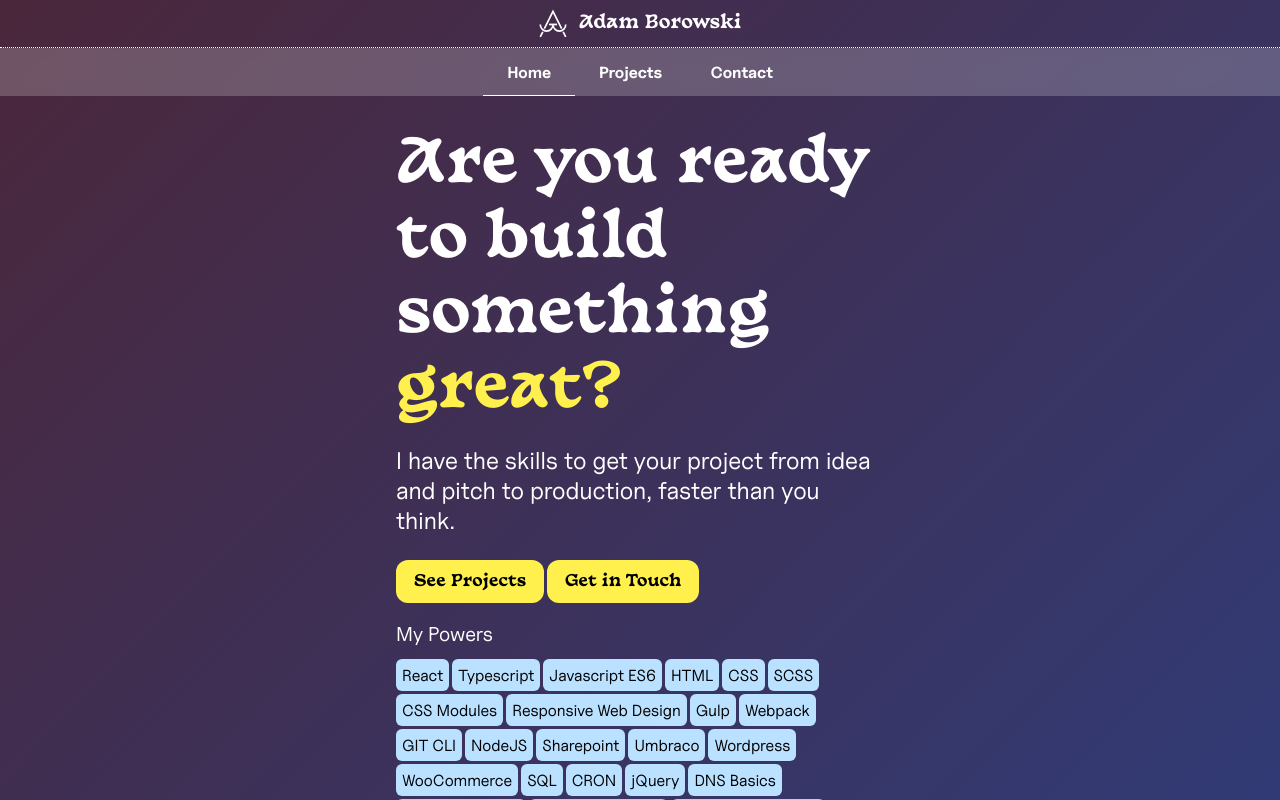
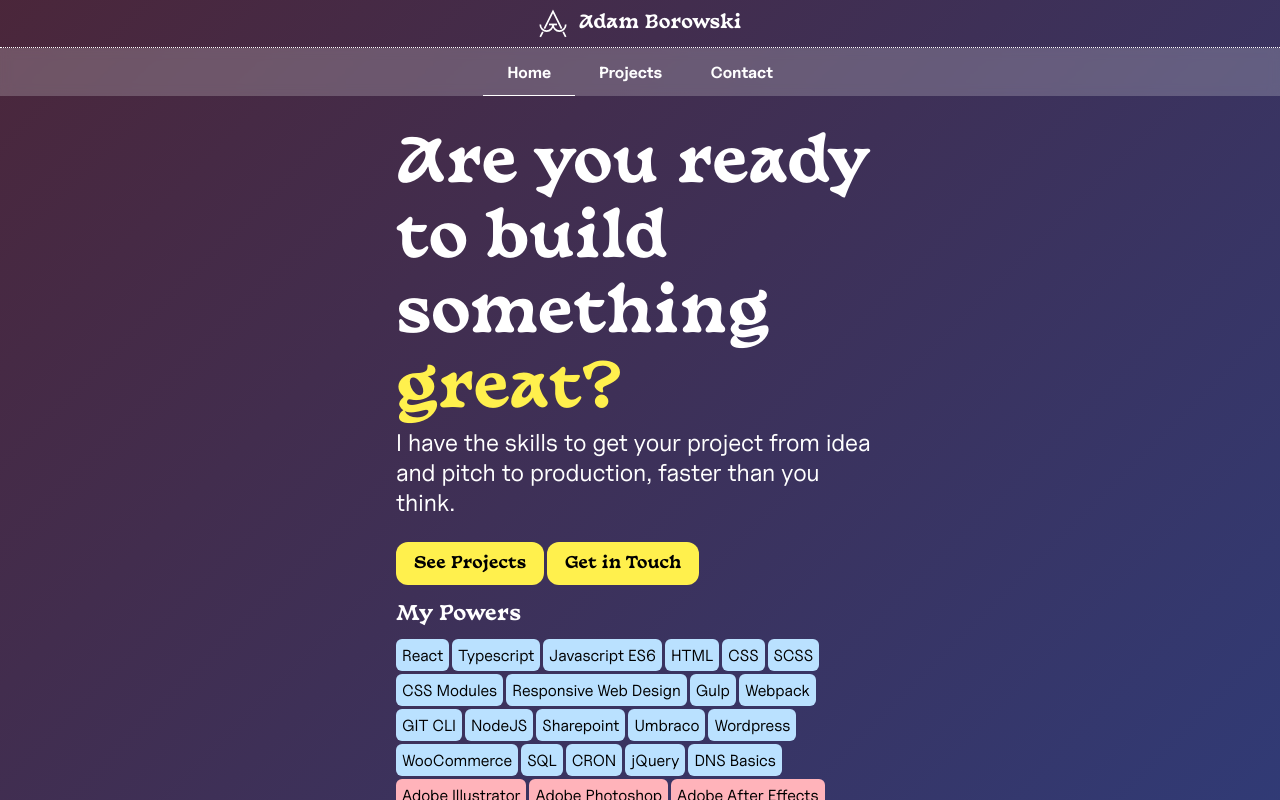
Before and after one commit to Adborowski/personal-site, a React (Vite) app: page / in a window 1280 px wide. Shown: the top 800 px of the page. Built offline with nearby package versions, Linux system fonts and the light colour scheme.

Commit message:
Small h2 fix in hero

```diff
--- a/src/components/Hero/Hero.module.css
+++ b/src/components/Hero/Hero.module.css
@@ -14,7 +14,11 @@
 :global(.main) .Hero h2 {
   margin-top: 18px;
   font-weight: 400;
-  font-family: var(--font-main);
+  font-family: var(--font-display);
+}
+
+.description {
+  font-size: 24px;
 }
 
 .Hero .highlight {
--- a/src/components/Hero/Hero.tsx
+++ b/src/components/Hero/Hero.tsx
@@ -66,10 +66,10 @@ const Hero = () => {
         Are you ready to build something{" "}
         <span className={styles.highlight}>great?</span>
       </h1>
-      <h2>
+      <div className={styles.description}>
         I have the skills to get your project from idea and pitch to production,
         faster than you think.
-      </h2>
+      </div>
       <div className={styles.heroLinks}>
         <HeroLinks />
       </div>
```
